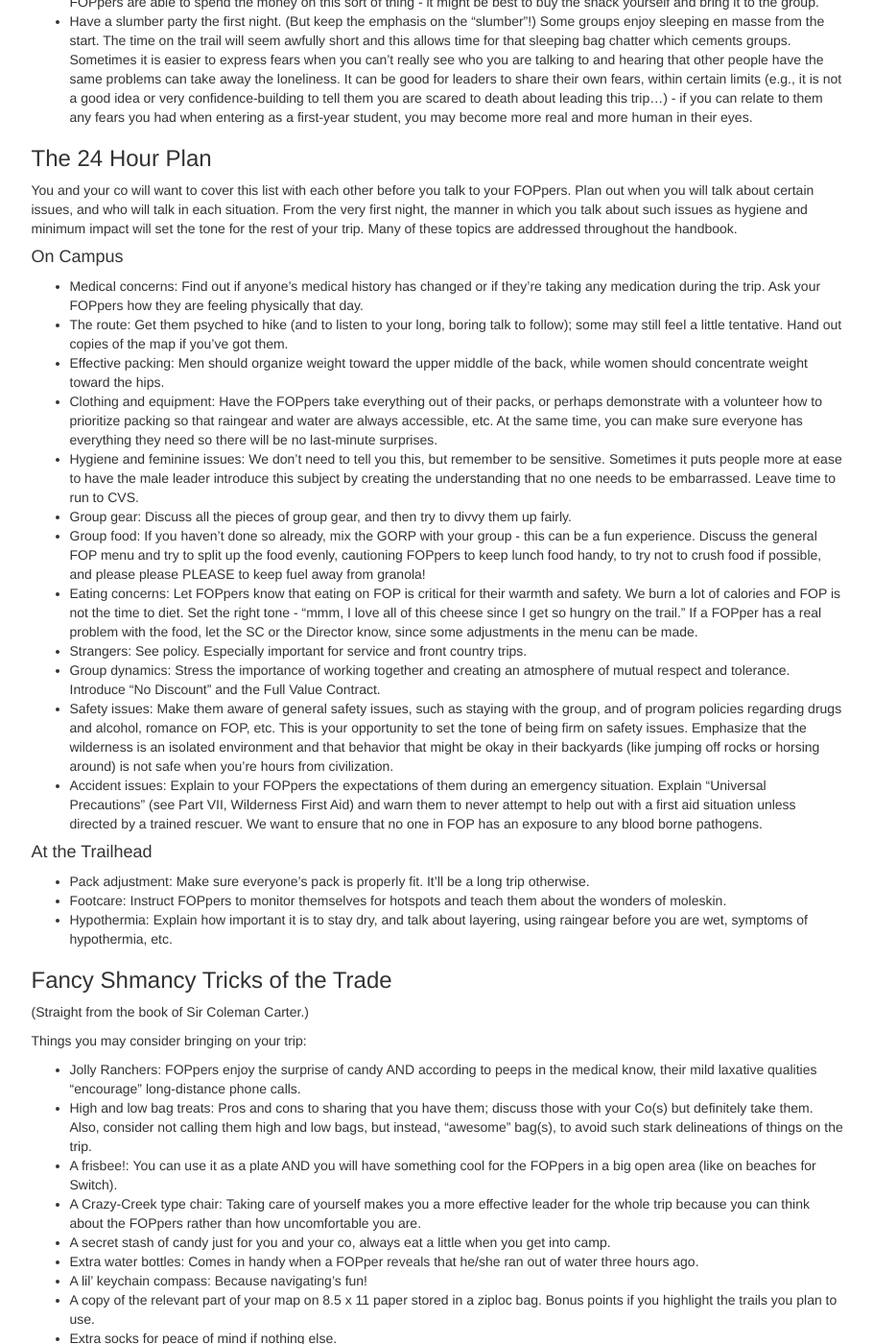
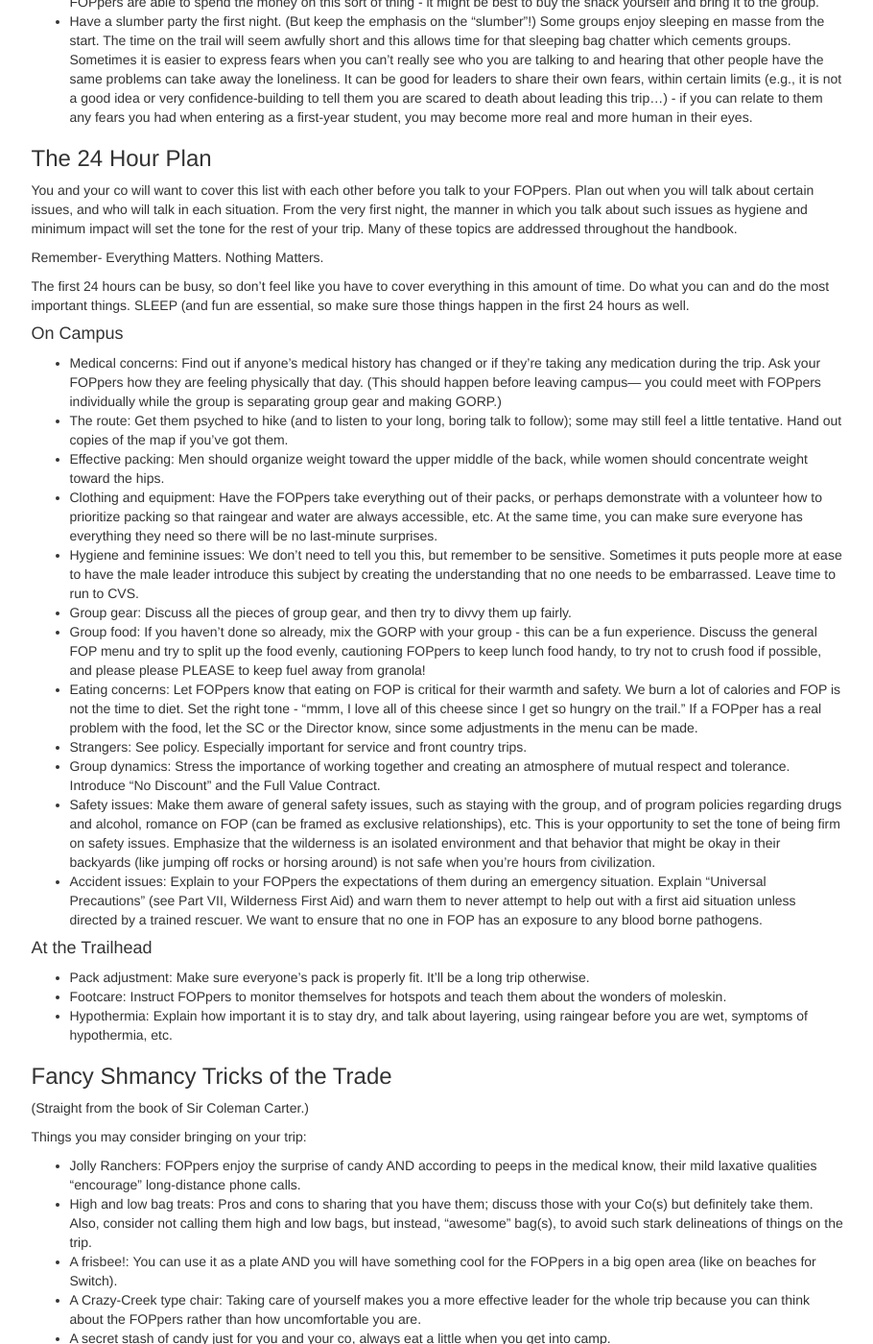
Before and after one commit to neo-project/global-blockchain-compliance-hub, a Jekyll site: the page built from _posts/1111-11-11-before-fop.md, in a window 1280 px wide and 1400 px high, scrolled down 4331 px. Shown: the whole window at 96% size, without its empty margins (330-1240 px from the left). Built offline with Jekyll 4.4.1, drawn with Linux system fonts in a browser that asks for light colours; nearby versions of some CDN libraries; comment, search, counter and statistics services are not loaded; some of the changed text lies outside the part shown.

Commit message:
Update 1111-11-11-before-fop.md

```diff
--- a/_posts/1111-11-11-before-fop.md
+++ b/_posts/1111-11-11-before-fop.md
@@ -11,7 +11,7 @@ comments: true
 
 Trip planning for all leaders begins at Pre-FOP, about five days before the first-years arrive. Pre-FOP is a busy time for the Steering Committee and leaders alike, so it is important to stay on schedule and make sure that things get done. Time is carefully allotted for WFA review, skills review workshops, food preparations, equipment work, and any troubleshooting.
 
-During your free time it is important that you and your co-leader get to know each other and establish your shared expectations for the trip. This is the time when you plan your route and review/discuss all relevant information, so that you are fully prepared to lead. Together, you should "inventory" your skills, both technical and interpersonal, so that you can address strengths and areas of possible improvement in your leadership styles. Make sure you're where you're supposed to be when you're supposed to be there, but find time with your co to set goals and prepare for the unexpected.
+During your free time it is important that you and your co-leader get to know each other and establish your shared expectations for the trip. This is the time when you plan your route and review/discuss all relevant information, so that you are fully prepared to lead. Together, you should "inventory" your skills, both technical and interpersonal, so that you can address strengths and areas of possible improvement in your leadership styles. Make sure you're where you're supposed to be when you're supposed to be there, but find time with your co to set goals and prepare for the unexpected. Also, sleep. Sleep is essentially to feeling energized for FOP!
 
 #### Co-Leader Inventory
 
@@ -181,9 +181,13 @@ When you finally meet your group it is your responsibility to keep them together
 
 You and your co will want to cover this list with each other before you talk to your FOPpers. Plan out when you will talk about certain issues, and who will talk in each situation. From the very first night, the manner in which you talk about such issues as hygiene and minimum impact will set the tone for the rest of your trip. Many of these topics are addressed throughout the handbook.
 
+Remember- Everything Matters. Nothing Matters.
+
+The first 24 hours can be busy, so don't feel like you have to cover everything in this amount of time. Do what you can and do the most important things. SLEEP (and fun are essential, so make sure those things happen in the first 24 hours as well.
+
 #### On Campus
 
-- Medical concerns: Find out if anyone's medical history has changed or if they're taking any medication during the trip. Ask your FOPpers how they are feeling physically that day.
+- Medical concerns: Find out if anyone's medical history has changed or if they're taking any medication during the trip. Ask your FOPpers how they are feeling physically that day. (This should happen before leaving campus--- you could meet with FOPpers individually while the group is separating group gear and making GORP.)
 - The route: Get them psyched to hike (and to listen to your long, boring talk to follow); some may still feel a little tentative. Hand out copies of the map if you've got them.
 - Effective packing: Men should organize weight toward the upper middle of the back, while women should concentrate weight toward the hips.
 - Clothing and equipment: Have the FOPpers take everything out of their packs, or perhaps demonstrate with a volunteer how to prioritize packing so that raingear and water are always accessible, etc. At the same time, you can make sure everyone has everything they need so there will be no last-minute surprises.
@@ -193,7 +197,7 @@ You and your co will want to cover this list with each other before you talk to
 - Eating concerns: Let FOPpers know that eating on FOP is critical for their warmth and safety. We burn a lot of calories and FOP is not the time to diet. Set the right tone - "mmm, I love all of this cheese since I get so hungry on the trail." If a FOPper has a real problem with the food, let the SC or the Director know, since some adjustments in the menu can be made.
 - Strangers: See policy. Especially important for service and front country trips.
 - Group dynamics: Stress the importance of working together and creating an atmosphere of mutual respect and tolerance. Introduce "No Discount" and the Full Value Contract.
-- Safety issues: Make them aware of general safety issues, such as staying with the group, and of program policies regarding drugs and alcohol, romance on FOP, etc. This is your opportunity to set the tone of being firm on safety issues. Emphasize that the wilderness is an isolated environment and that behavior that might be okay in their backyards (like jumping off rocks or horsing around) is not safe when you're hours from civilization.
+- Safety issues: Make them aware of general safety issues, such as staying with the group, and of program policies regarding drugs and alcohol, romance on FOP (can be framed as exclusive relationships), etc. This is your opportunity to set the tone of being firm on safety issues. Emphasize that the wilderness is an isolated environment and that behavior that might be okay in their backyards (like jumping off rocks or horsing around) is not safe when you're hours from civilization.
 - Accident issues: Explain to your FOPpers the expectations of them during an emergency situation. Explain "Universal Precautions" (see Part VII, Wilderness First Aid) and warn them to never attempt to help out with a first aid situation unless directed by a trained rescuer. We want to ensure that no one in FOP has an exposure to any blood borne pathogens.
 
 #### At the Trailhead
@@ -220,3 +224,4 @@ Things you may consider bringing on your trip:
 - A tiny container of Vaseline: Soothes your dry skin and works well as a stove repair lubricant.
 - A packet of "Wet Ones" wipes: Because sometimes it's nice to feel a tiny bit clean.
 - A nail clipper: Because packing packs tends to lead to hangnails and everyone will be grateful for relief from those.
+- An extra stuff sack: You can put your surprises and personal items in this so FOPpers don't rummage through it when putting up/taking down the bear bag.
```
